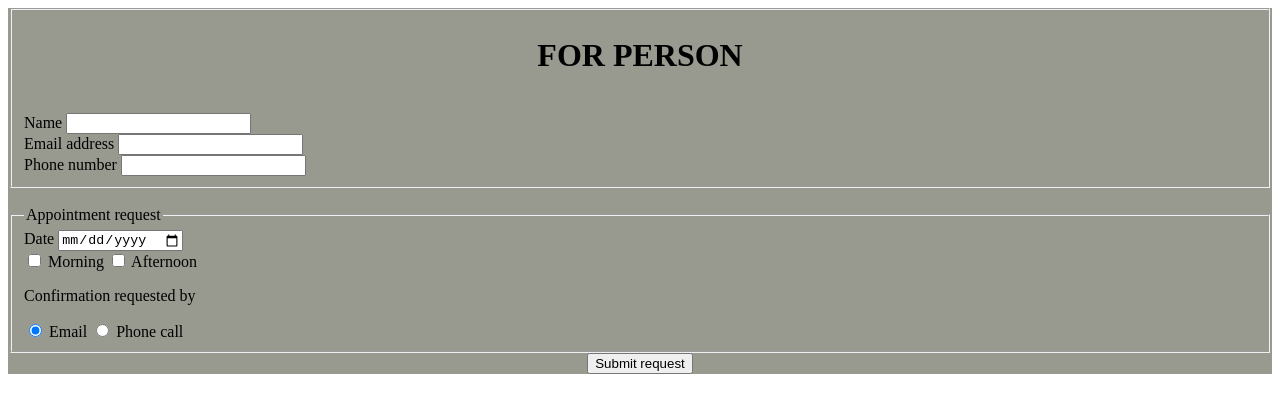
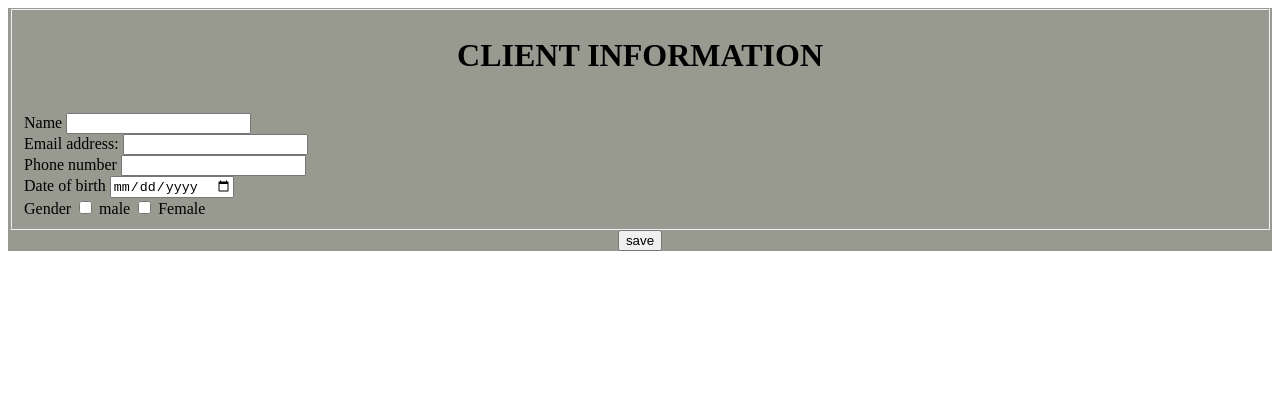
Before and after one commit to dguru343/edit-client-appointment-, an Angular app: page / in a window 1280 px wide. Shown: the top 412 px of the page. Built offline with nearby package versions, Linux system fonts and the light colour scheme.

Commit message:
1 file modified

```diff
--- a/src/app/app.component.html
+++ b/src/app/app.component.html
@@ -1,55 +1,44 @@
 <form action="SEND ADDRESS" id="ft-form" method="POST" accept-charset="UTF-8">
 <fieldset>
- <h1> <legend>FOR PERSON</legend></h1>
+ <h1> <legend>CLIENT INFORMATION</legend></h1>
   <label><br>
     Name
     <input type="text" name="name" required>
   </label>
   <div class="two-cols">
     <label>
-      Email address
+      Email address:
       <input type="email" name="email" required>
     </label><br>
     <label>
       Phone number
       <input type="tel" name="phone">
     </label><br>
-  </div>
-</fieldset><br>
-<fieldset>
-  <legend>Appointment request</legend>
-  <div class="two-cols">
     <label>
-      Date
+      Date of birth
       <input type="date" name="Appointment request" required>
     </label>
     <div class="inline">
       <label>
-        <input type="hidden" name="Morning desired" value="no">
-        <input type="checkbox" name="Morning desired" value="yes">
-        Morning
+      <label>
+      Gender
+
+    </label>
+        <input type="hidden" name="male desired" value="no">
+        <input type="checkbox" name="male desired" value="yes">
+        male
       </label>
       <label>
-        <input type="hidden" name="Afternoon desired" value="no">
-        <input type="checkbox" name="Afternoon desired" value="yes">
-        Afternoon
+        <input type="hidden" name="Female desired" value="no">
+        <input type="checkbox" name="Female desired" value="yes">
+        Female
       </label>
     </div>
-  </div>
-  <p>Confirmation requested by</p>
-  <div class="inline">
-    <label>
-      <input type="radio" name="Confirmation requested by" value="email" checked>
-      Email
-    </label>
-    <label>
-      <input type="radio" name="Confirmation requested by" value="phone">
-      Phone call
-    </label>
+
   </div>
 </fieldset>
 <div class="btns">
   <input type="text" name="_gotcha" value="" style="display:none;">
-  <input type="submit" value="Submit request">
+  <input type="submit" value="save">
 </div>
 </form>
```
